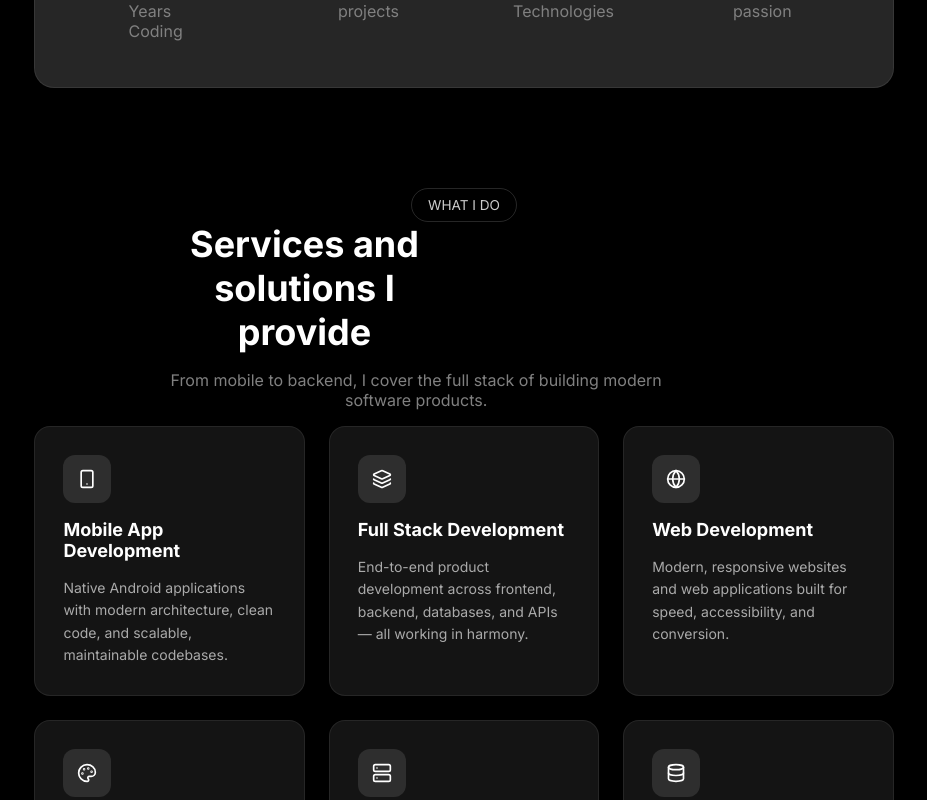
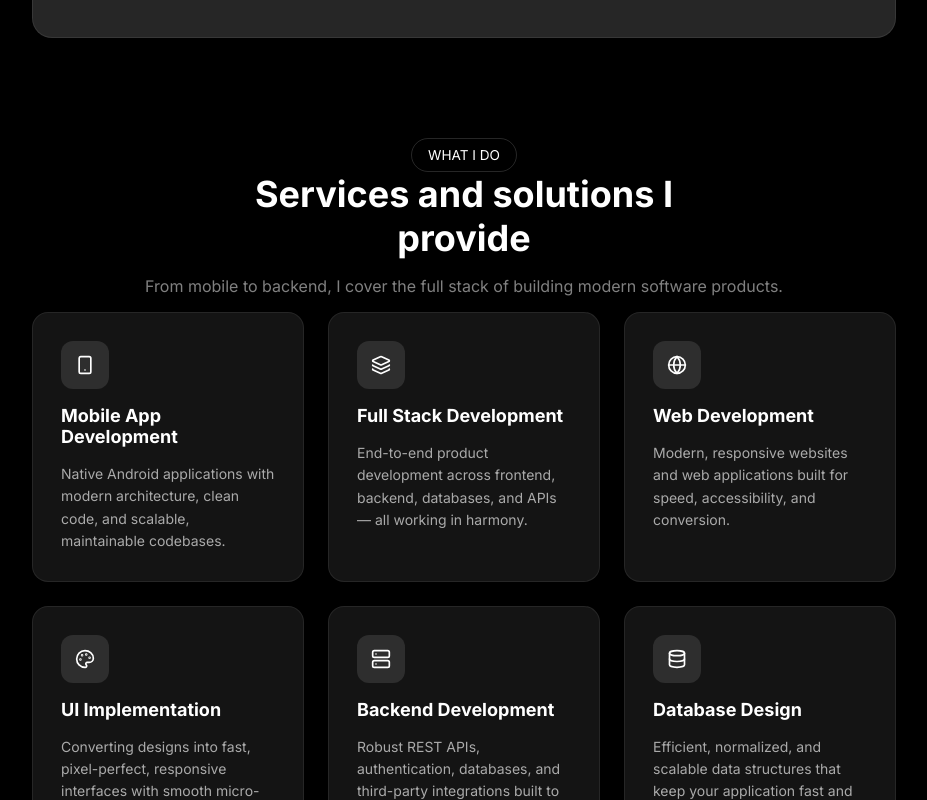
Before and after one commit to nikolavujovic04/Portfolio, a React (Vite) app in the folder frontend/: page / in a window 1280 px wide. Shown: the part 820-1620 px from the top of the page, without its empty margins (176-1103 px from the left). Built offline with nearby package versions, Linux system fonts and the light colour scheme.

Commit message:
Kreirana komponenta i sekcija za prikaz tehnologija

```diff
--- a/frontend/src/App.css
+++ b/frontend/src/App.css
@@ -1,3 +1,3 @@
-.padd{
-  padding: 0 100px 0 100px;
+.app_wrapper {
+  padding: 150px 200px;
 }
--- a/frontend/src/App.tsx
+++ b/frontend/src/App.tsx
@@ -3,20 +3,20 @@ import Navbar from './components/NavBar'
 import StatsSection from './sections/StatsSection'
 import ServiceSection from './sections/ServiceSection'
 import AboutSection from './sections/AboutSection'
+import Technologies from './sections/Technologies'
 import './App.css'
 
 function App() {
   return (
     <>
     <Navbar />
-    <div className='padd'>
+    <div className='app_wrapper'>
       <HeroSection />
       <StatsSection></StatsSection>
       <ServiceSection></ServiceSection>
       <AboutSection></AboutSection>
     </div>
-
-
+    <Technologies></Technologies>
     </>
   )
 }
--- a/frontend/src/components/ServiceCard.tsx
+++ b/frontend/src/components/ServiceCard.tsx
@@ -1,15 +1,57 @@
+import TopButton from './TopButton'
+
 interface CardProps {
   title: string
-  text: string
   icon: React.ReactNode
+  text?: string
+  tags?: string[]
+  percent?: number
+  variant?: 'service' | 'tech'
 }
 
-const ServiceCard = ({ title, text, icon }: CardProps) => {
+const ServiceCard = ({ title, text, icon, tags, percent, variant = 'service' }: CardProps) => {
   return (
     <div className='service_card'>
-      <div className='icon'>{icon}</div>
+
+      <div className='card_top_row'>
+        <div className='icon'>{icon}</div>
+        {variant === 'tech' && percent !== undefined && (
+          <div className='percent_circle'>
+            <svg viewBox="0 0 36 36" width="48" height="48">
+              <path
+                d="M18 2 a16 16 0 1 1 0 32 a16 16 0 1 1 0-32"
+                fill="none"
+                stroke="#2e2e2e"
+                strokeWidth="3"
+              />
+              <path
+                d="M18 2 a16 16 0 1 1 0 32 a16 16 0 1 1 0-32"
+                fill="none"
+                stroke="white"
+                strokeWidth="3"
+                strokeDasharray={`${percent}, 100`}
+                strokeLinecap="round"
+              />
+            </svg>
+            <span className='percent_text'>{percent}%</span>
+          </div>
+        )}
+      </div>
+
       <div className='card_title'>{title}</div>
-      <div className='card_text'>{text}</div>
+
+      {variant === 'service' && text && (
+        <div className='card_text'>{text}</div>
+      )}
+
+      {variant === 'tech' && tags && (
+        <div className='card_tags'>
+          {tags.map((tag, i) => (
+            <TopButton key={i} dot={false} text={tag} color="rgba(255,255,255,0.8)" hoverable={false} />
+          ))}
+        </div>
+      )}
+
     </div>
   )
 }
--- a/frontend/src/index.css
+++ b/frontend/src/index.css
@@ -1,5 +1,4 @@
 body{
   background-color: black;
   font-family: 'Inter', sans-serif;
-  padding: 200px 8% 0;
 }
--- a/frontend/src/sections/ServiceSection.tsx
+++ b/frontend/src/sections/ServiceSection.tsx
@@ -17,7 +17,7 @@ const card = [
 const ServiceSection = () =>{
   return(
     <div className="service">
-      <TopButton dot = {false} text = "WHAT I DO"></TopButton>
+      <TopButton color='white' hoverable = {false} dot = {false} text = "WHAT I DO"></TopButton>
       <div className="text_service">
         <h2 className="title">Services and solutions I provide</h2>
         <p className="text">From mobile to backend, I cover the full stack of building modern software products.</p>
--- /dev/null
+++ b/frontend/src/sections/Technologies.tsx
@@ -0,0 +1,26 @@
+import { Smartphone } from "lucide-react";
+import ServiceCard from "../components/ServiceCard";
+import '../styles/technologies.css'
+import TopButton from "../components/TopButton";
+
+const Technologies = () =>{
+  return(
+    <div className="tech_section">
+      <div className="tech_text">
+        <TopButton dot={false} text={"SKILLS"} color={"white"} hoverable={false} ></TopButton>
+        <h2>Technologies I wotk with</h2>
+        <p>A categorized look at the tools and technologies across my stack.</p>
+      </div>
+      <div className="tech_cards">
+        <ServiceCard variant="tech" title="Mobile Development" icon={<Smartphone size={20} color="white" />} percent={90} tags={["Kotlin", "Java", "Android SDK", "Jetpack Compose", "XML"]} />
+        <ServiceCard variant="tech" title="Mobile Development" icon={<Smartphone size={20} color="white" />} percent={90} tags={["Kotlin", "Java", "Android SDK", "Jetpack Compose", "XML"]} />
+        <ServiceCard variant="tech" title="Mobile Development" icon={<Smartphone size={20} color="white" />} percent={90} tags={["Kotlin", "Java", "Android SDK", "Jetpack Compose", "XML"]} />
+        <ServiceCard variant="tech" title="Mobile Development" icon={<Smartphone size={20} color="white" />} percent={90} tags={["Kotlin", "Java", "Android SDK", "Jetpack Compose", "XML"]} />
+        <ServiceCard variant="tech" title="Mobile Development" icon={<Smartphone size={20} color="white" />} percent={90} tags={["Kotlin", "Java", "Android SDK", "Jetpack Compose", "XML"]} />
+
+      </div>
+    </div>
+  )
+}
+
+export default Technologies;
--- a/frontend/src/styles/service.css
+++ b/frontend/src/styles/service.css
@@ -6,6 +6,12 @@
 }
 .text{
   text-align: center;
+}
+.text_service{
+  display: flex;
+  flex-direction: column;
+  align-items: center;
+  width: 100%;
 }
 
 .service{
@@ -63,3 +69,30 @@
   font-size: 14px;
   line-height: 1.6;
 }
+
+.card_top_row {
+  display: flex;
+  justify-content: space-between;
+  align-items: center;
+  width: 100%;
+}
+
+.percent_circle {
+  position: relative;
+  display: flex;
+  justify-content: center;
+  align-items: center;
+}
+
+.percent_text {
+  position: absolute;
+  color: white;
+  font-size: 10px;
+  font-weight: 600;
+}
+
+.card_tags {
+  display: flex;
+  flex-wrap: wrap;
+  gap: 8px;
+}
--- /dev/null
+++ b/frontend/src/styles/technologies.css
@@ -0,0 +1,17 @@
+.tech_section{
+  display: flex;
+  flex-direction: column;
+  background-color: rgba(74, 73, 73, 0.474);
+  padding: 60px 200px;
+}
+.tech_text{
+  display: flex;
+  flex-direction: column;
+  justify-content: center;
+  align-items: center;
+}
+.tech_cards{
+  display: grid;
+  grid-template-columns: repeat(3, 1fr);
+  gap: 24px;
+}
```
